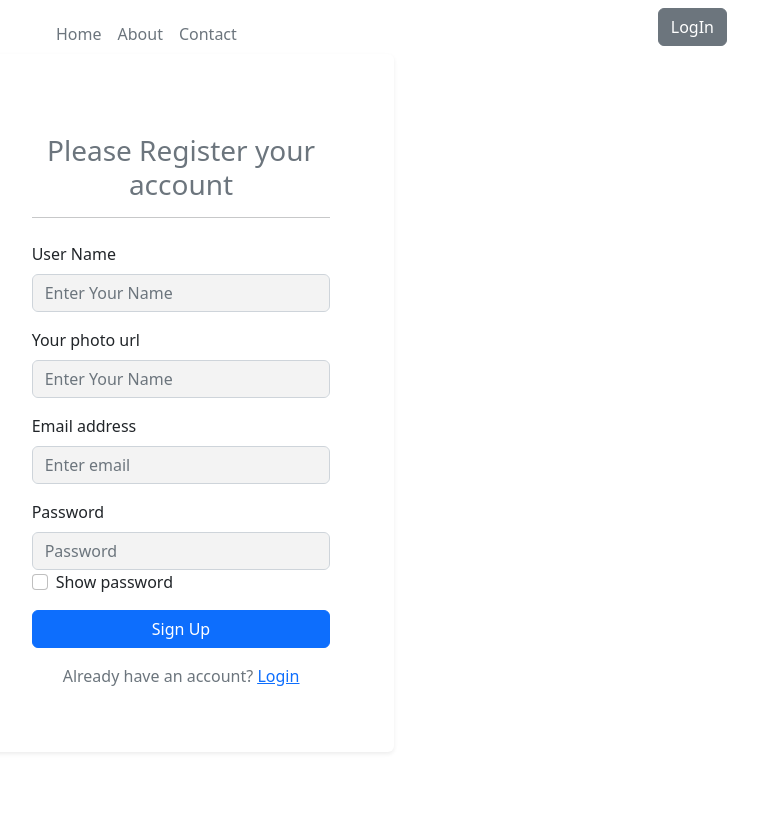
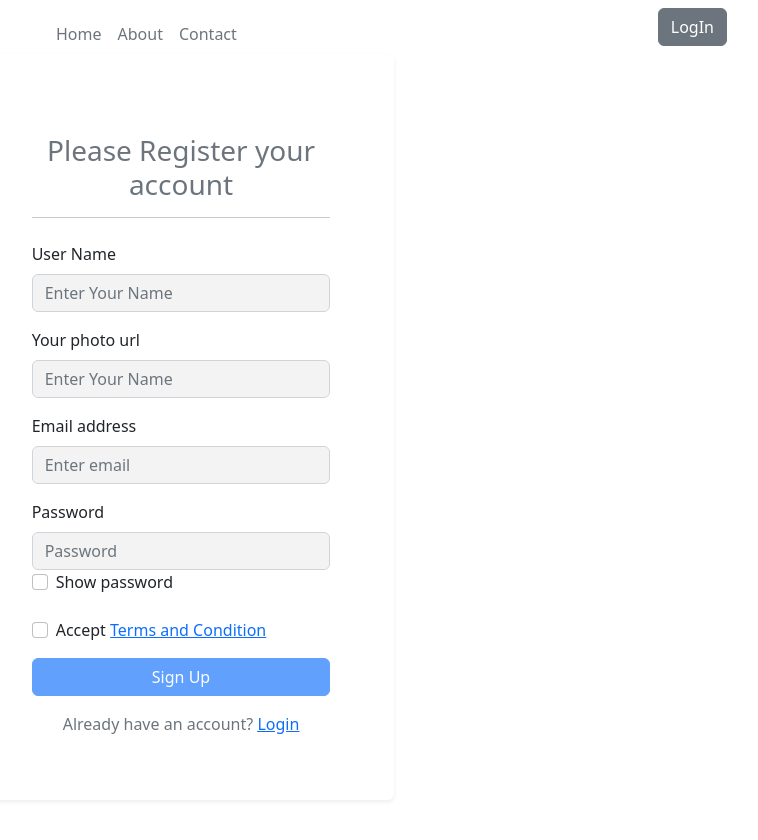
Before and after one commit to HumaionKobir1/the-news-dragon-client, a React (Vite) app: page /register in a window 1280 px wide. Shown: the top 840 px of the page, without its empty margins (459-1217 px from the left). Before the commit the page ends 800 px from the top, so only its background shows below. Built offline with nearby package versions, Linux system fonts and the light colour scheme; no server answers.

Commit message:
Private Route Fix Reload and Accept Terms and Conditions

```diff
--- a/src/pages/Register.jsx
+++ b/src/pages/Register.jsx
@@ -8,9 +8,7 @@
 
 const Register = () => {
     const {createUser} = useContext(AuthContext)
-
-    const [email, setEmail] = useState("");
-    const [password, setPassword] = useState("");
+    const [accepted, setAccepted] = useState(false);
     const [showPassword, setShowPassword] = useState(false);
 
     const handleSubmit = (event) => {
@@ -35,6 +33,10 @@
     const togglePasswordVisibility = () => {
         setShowPassword(!showPassword);
     };
+
+    const handleAccepted = event => {
+        setAccepted(event.target.checked);
+    }
 
     return (
         <Col className='mx-auto shadow-sm p-3 mb-5 bg-white rounded' xl={4} xs={12}>
@@ -93,10 +95,20 @@
                     className="ml-2"
                     onChange={togglePasswordVisibility}
                     />
+
+                    <Form.Check
+                    onClick={handleAccepted}
+                    type="checkbox"
+                    name='accept'
+                    label={<>Accept <Link to='/terms'>Terms and Condition</Link> </>}
+                    className="ml-2 mt-4"
+                    />
                 </div>
                 </Form.Group>
 
-                <Button className='w-100' variant="primary" type="submit">
+
+
+                <Button disabled={!accepted} className='w-100' variant="primary" type="submit">
                 Sign Up
                 </Button>
 
--- a/src/providers/AuthProvider.jsx
+++ b/src/providers/AuthProvider.jsx
@@ -10,29 +10,29 @@
 
 const AuthProvider = ({children}) => {
     const [user, setUser] = useState(null);
+    const [loading, setLoading] = useState(true);
+
 
     const createUser = (email, password) => {
+        setLoading(true);
         return createUserWithEmailAndPassword(auth, email, password);
     };
 
     const signIn = (email, password) => {
+        setLoading(true);
         return signInWithEmailAndPassword(auth, email, password);
     }
 
     const logOut = () => {
+        setLoading(true);
         return signOut(auth);
     }
 
-    const authInfo = {
-        user,
-        createUser,
-        signIn,
-        logOut,
-    }
 
     useEffect( ()=> {
         const unsubscribe = onAuthStateChanged(auth, loggedUser => {
             setUser(loggedUser);
+            setLoading(false);
         });
 
         return () => {
@@ -40,6 +40,15 @@
         }
 
     } , [])
+
+    const authInfo = {
+        user,
+        createUser,
+        signIn,
+        logOut,
+        loading
+    }
+
     return (
         <div>
             <AuthContext.Provider value={authInfo}>
--- a/src/routes/PrivateRouter.jsx
+++ b/src/routes/PrivateRouter.jsx
@@ -1,12 +1,17 @@
 import React, { useContext } from 'react';
 import { AuthContext } from '../providers/AuthProvider';
 import { Navigate, useLocation } from 'react-router-dom';
+import { Spinner } from 'react-bootstrap';
 
 const PrivateRouter = ({children}) => {
 
-    const {user} = useContext(AuthContext);
+    const {user, loading} = useContext(AuthContext);
     const location = useLocation();
 
+    if(loading){
+        return <Spinner animation='border' variant='primary'/>
+
+    }
 
     if(user){
         return children;
--- a/src/routes/Router.jsx
+++ b/src/routes/Router.jsx
@@ -8,6 +8,7 @@
 import Login from "../pages/Login";
 import Register from "../pages/Register";
 import PrivateRouter from "./PrivateRouter";
+import Terms from "../terms/Terms";
 
 const router = createBrowserRouter([
     {
@@ -25,6 +26,10 @@
             {
                 path: '/register',
                 element: <Register></Register>
+            },
+            {
+                path: '/terms',
+                element: <Terms></Terms>
             }
         ]
     },
--- /dev/null
+++ b/src/terms/Terms.jsx
@@ -0,0 +1,15 @@
+import React from 'react';
+import { Link } from 'react-router-dom';
+
+const Terms = () => {
+    return (
+        <div>
+            <h2>Terms and Condition</h2>
+            <p>Lorem ipsum dolor, sit amet consectetur adipisicing elit. Ipsam assumenda, iusto provident minus quas, velit, officia ex voluptates perspiciatis inventore dicta pariatur aliquam veritatis quam. Ipsum repellendus quas tenetur sit omnis consequatur magnam, beatae reprehenderit libero. Earum impedit rerum alias, nesciunt, at quasi unde laboriosam quaerat quo reprehenderit, magni veritatis?</p>
+            <br />
+            <p>Go back to <Link to='/register'>Register</Link></p>
+        </div>
+    );
+};
+
+export default Terms;
```
